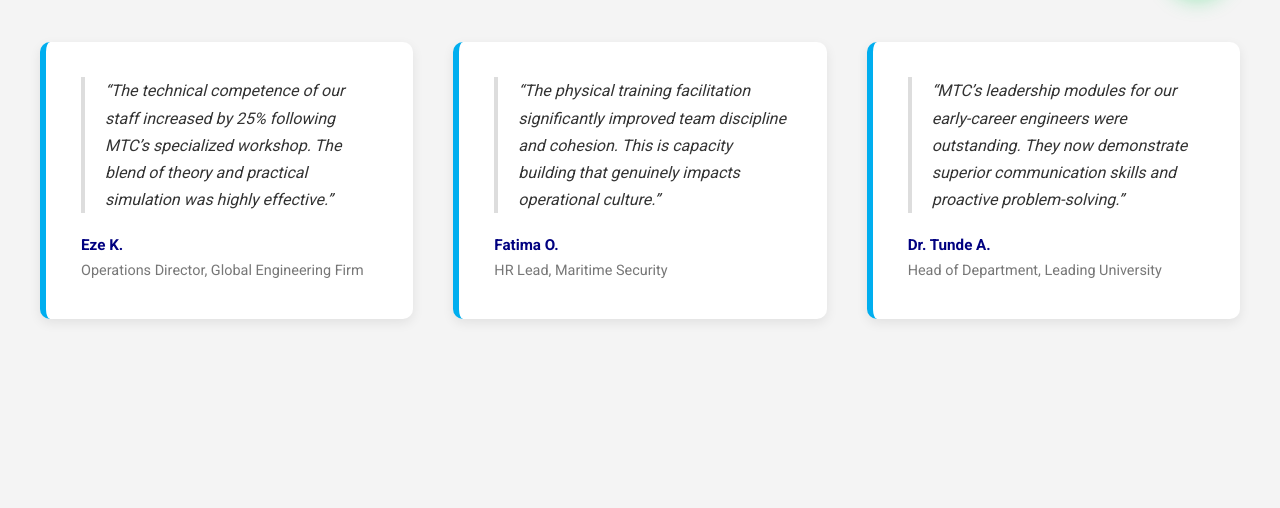
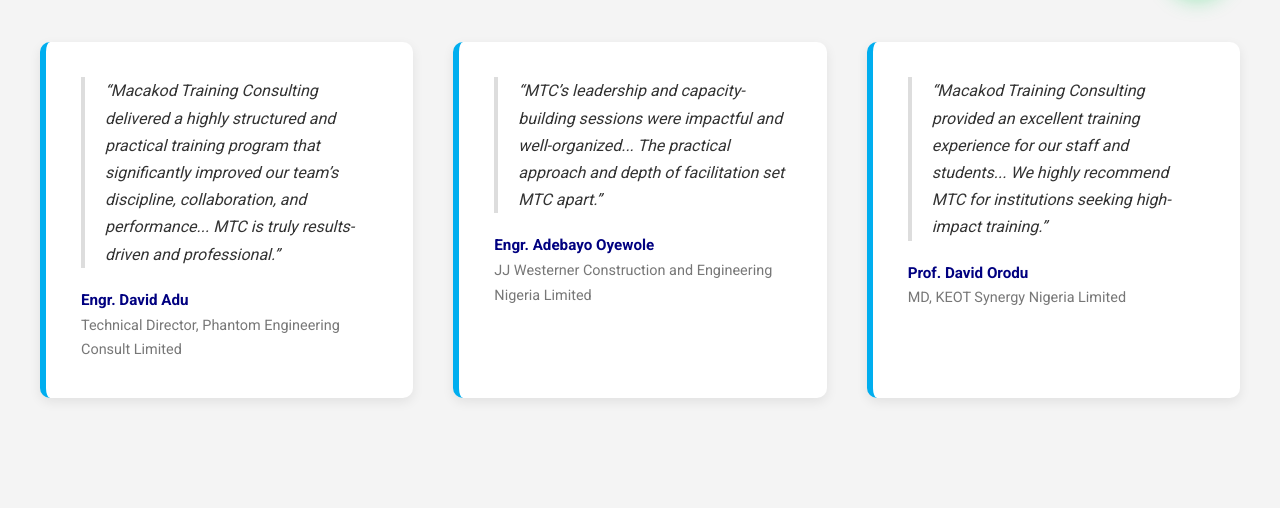
Before and after one commit to Smartkid222/MTC, a plain HTML site: page mtc-impact.html in a window 1280 px wide. Shown: the part 757-1265 px from the top of the page. Drawn offline with Linux system fonts and the light colour scheme.

Commit message:
Refactor mtc-impact.html to update testimonials

```diff
--- a/mtc-impact.html
+++ b/mtc-impact.html
@@ -45,31 +45,19 @@
                 <h2>What Our Clients Say</h2>
 
                 <div class="testimonial-grid">
-
                     <div class="testimonial-card">
-                        <blockquote>“The technical competence of our staff increased by 25% following MTC’s specialized workshop. The blend of theory and practical simulation was highly effective.”</blockquote>
-                        <footer>
-                            Eze K.
-                            <span>Operations Director, Global Engineering Firm</span>
-                        </footer>
+                        <blockquote>“Macakod Training Consulting delivered a highly structured and practical training program that significantly improved our team’s discipline, collaboration, and performance... MTC is truly results-driven and professional.”</blockquote>
+                        <footer>Engr. David Adu <span>Technical Director, Phantom Engineering Consult Limited</span></footer>
                     </div>
-
+                    <!-- Add the other 3 testimonials similarly -->
                     <div class="testimonial-card">
-                        <blockquote>“The physical training facilitation significantly improved team discipline and cohesion. This is capacity building that genuinely impacts operational culture.”</blockquote>
-                        <footer>
-                            Fatima O.
-                            <span>HR Lead, Maritime Security</span>
-                        </footer>
+                        <blockquote>“MTC’s leadership and capacity-building sessions were impactful and well-organized... The practical approach and depth of facilitation set MTC apart.”</blockquote>
+                        <footer>Engr. Adebayo Oyewole <span>JJ Westerner Construction and Engineering Nigeria Limited</span></footer>
                     </div>
-
                     <div class="testimonial-card">
-                        <blockquote>“MTC’s leadership modules for our early-career engineers were outstanding. They now demonstrate superior communication skills and proactive problem-solving.”</blockquote>
-                        <footer>
-                            Dr. Tunde A.
-                            <span>Head of Department, Leading University</span>
-                        </footer>
+                        <blockquote>“Macakod Training Consulting provided an excellent training experience for our staff and students... We highly recommend MTC for institutions seeking high-impact training.”</blockquote>
+                        <footer>Prof. David Orodu <span>MD, KEOT Synergy Nigeria Limited</span></footer>
                     </div>
-
                 </div>
             </div>
         </section>
```
